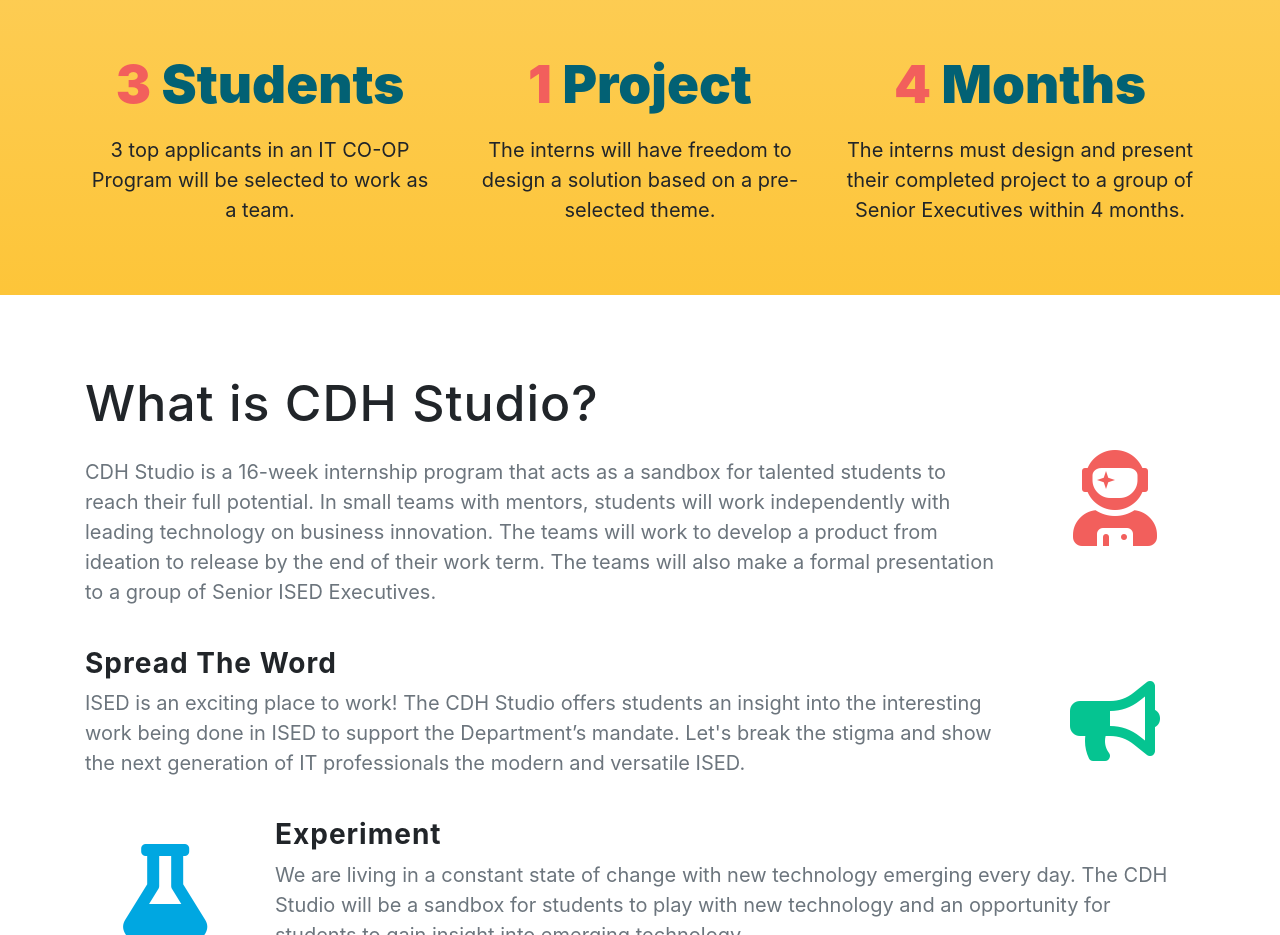
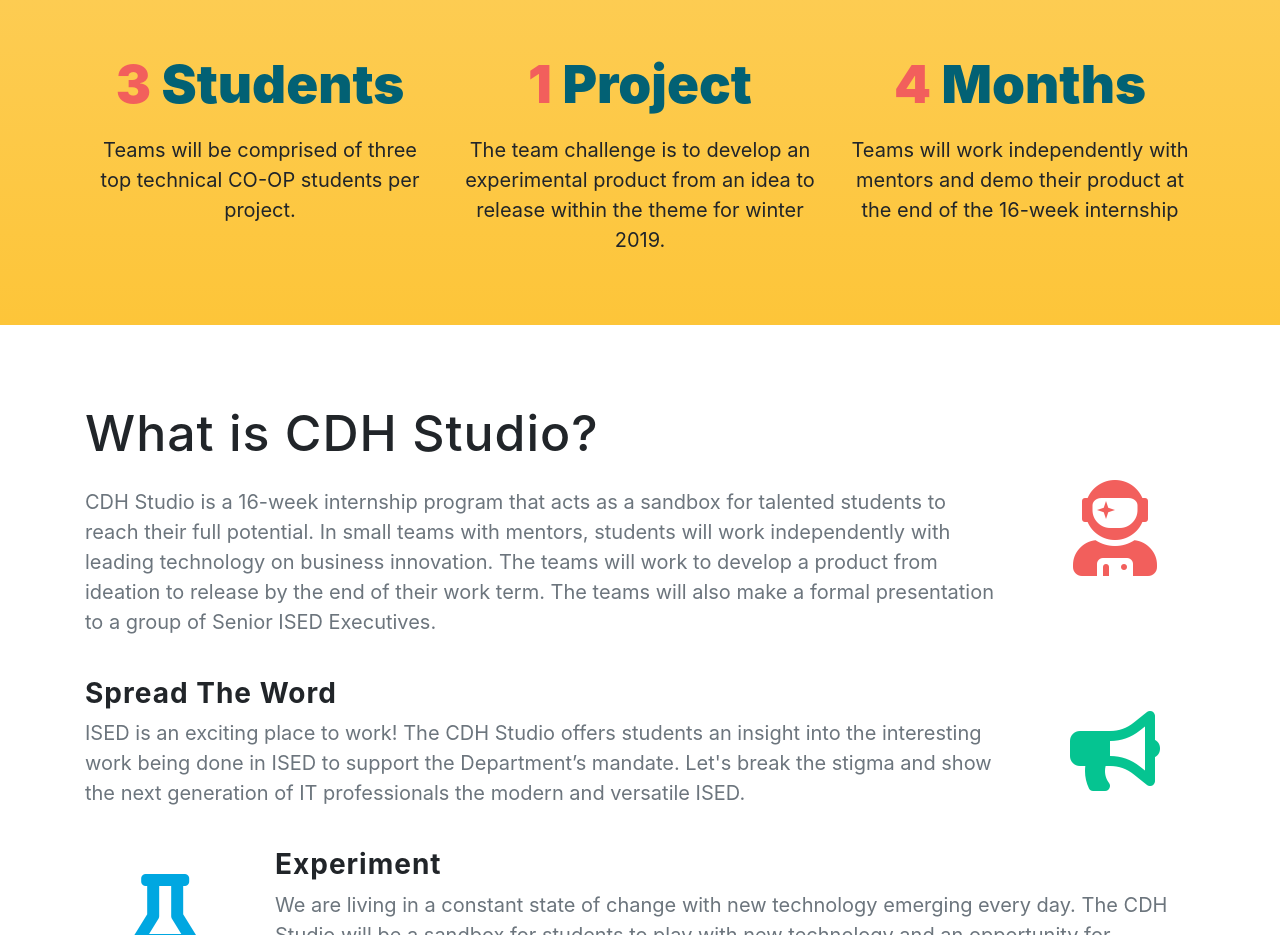
Before and after one commit to CDH-Studio/cdh-website-external, a website with bundled scripts: page index.html in a window 1280 px wide. Shown: the part 802-1737 px from the top of the page. Built offline with nearby package versions, Linux system fonts and the light colour scheme; a web font is replaced by a local one.

Commit message:
quick info update from mena

```diff
--- a/index.html
+++ b/index.html
@@ -109,15 +109,15 @@
         <div class="row section text-center">
           <div class="col-lg-4 mb-4">
             <p class="letter"><span style="color:#F25F5C">3</span> Students</p> <br/><br/>
-            <p>3 top applicants in an IT CO-OP Program will be selected to work as a team.</p>
+            <p>Teams will be comprised of three top technical CO-OP students per project.</p>
           </div>
           <div class="col-lg-4 mb-4">
             <p class="letter"><span style="color:#F25F5C">1</span> Project</p> <br/><br/>
-            <p> The interns will have freedom to design a solution based on a pre-selected theme.</p>
+            <p>The team challenge is to develop an experimental product from an idea to release within the theme for winter 2019. </p>
           </div>
           <div class="col-lg-4 mb-4">
             <p class="letter"><span style="color:#F25F5C">4</span> Months</p> <br/><br/>
-            <p>The interns must design and present their completed project to a group of Senior Executives within 4 months.<p>
+            <p>Teams will work independently with mentors and demo their product at the end of the 16-week internship<p>
           </div>
         </div>
       </div>
```
